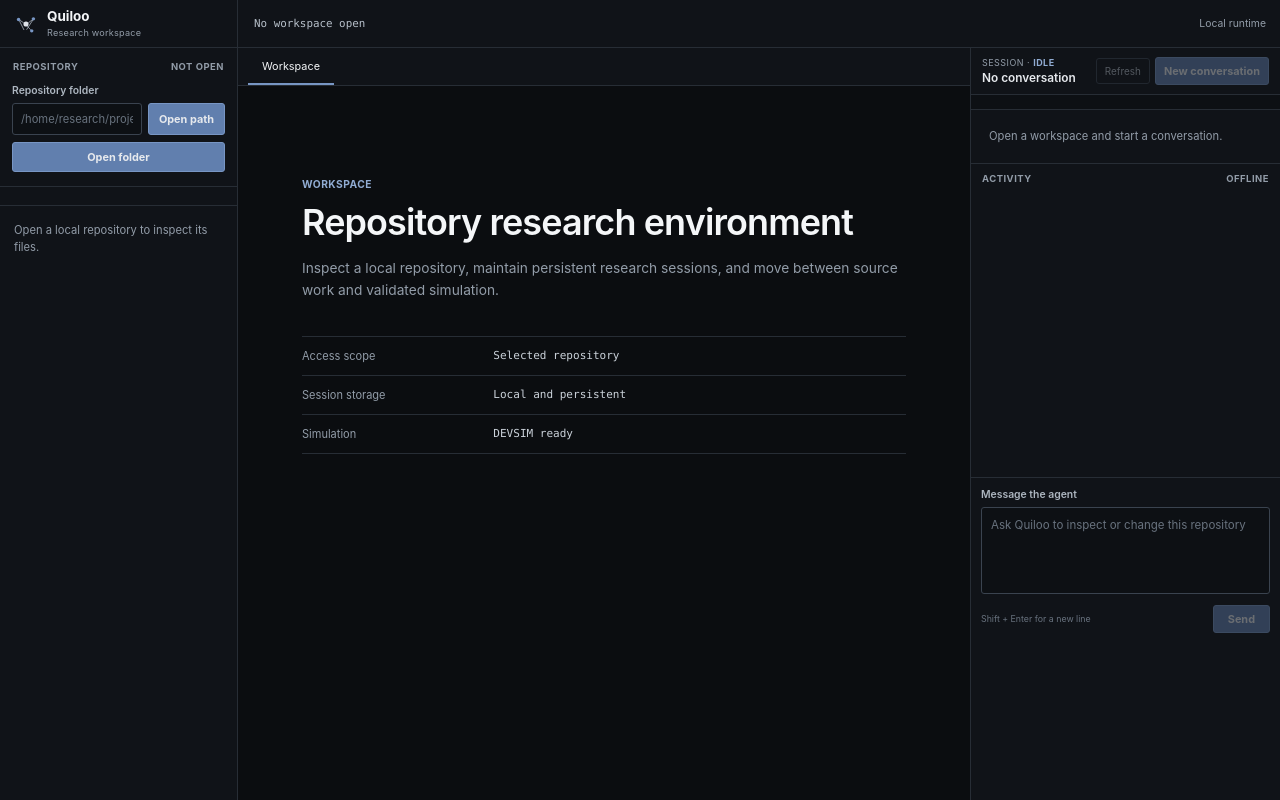
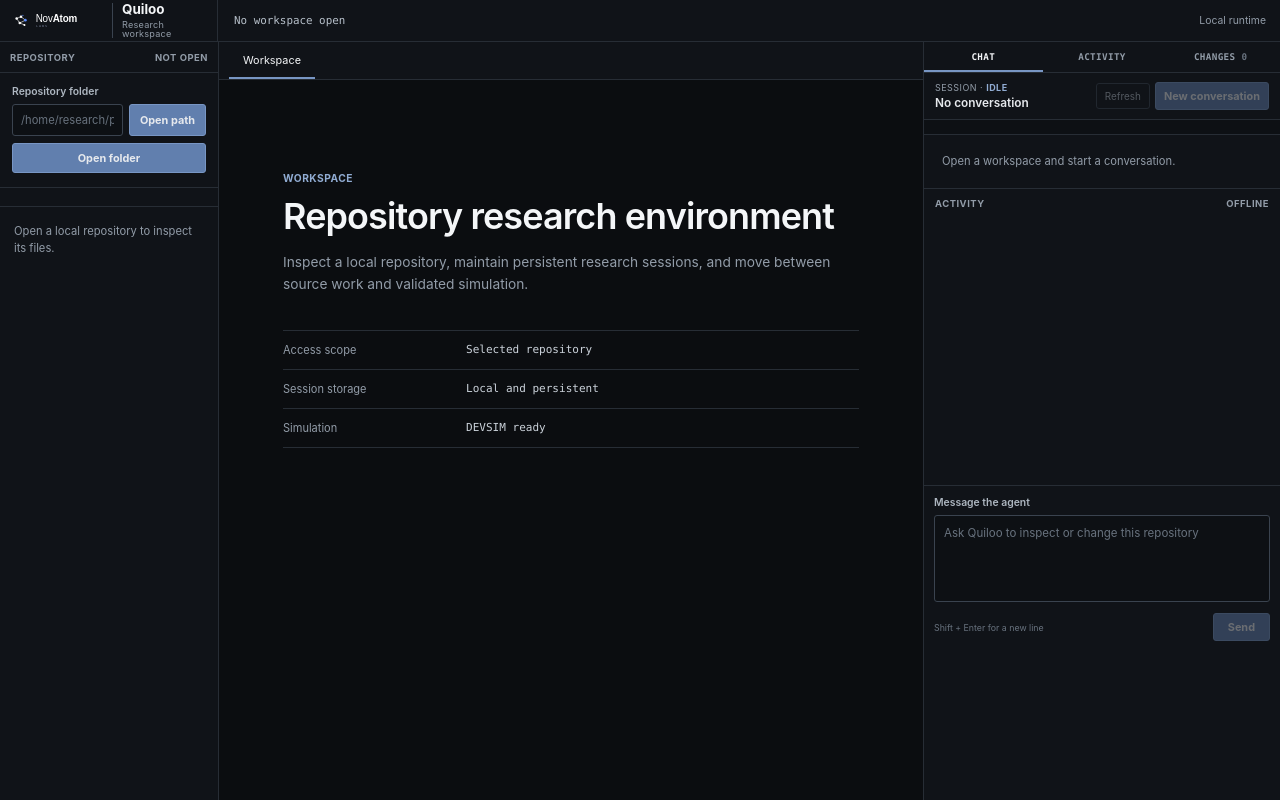
Before and after one commit to NovAtom-Labs/Quiloo, a FastAPI app: page / in a window 1280 px wide. Run offline with FastAPI, Linux system fonts and the light colour scheme; parts of the project's set-up code (start-up, migrations or seed data) failed here and were passed over; some libraries are stand-ins or nearby versions.

Commit message:
feat: build continuous resizable research workbench
Introduce constrained pointer and keyboard pane sizing, responsive repository and agent drawers, shared one-pixel pane boundaries, compact scientific workspace styling, and the official NovAtom Labs white horizontal logo sourced from novatomlabs.com.

```diff
--- /dev/null
+++ b/src/tcad_agent/web/static/ide-layout.js
@@ -0,0 +1,240 @@
+"use strict";
+
+(() => {
+  const DEFAULTS = {explorer: 218, agent: 356};
+  const LIMITS = {
+    explorerMin: 196,
+    explorerMax: 360,
+    agentMin: 320,
+    agentMax: 520,
+    centerMin: 480,
+    desktopMin: 996,
+    narrowMax: 719,
+    keyboardStep: 12,
+  };
+
+  function finite(value, fallback) {
+    const numeric = Number(value);
+    return Number.isFinite(numeric) ? numeric : fallback;
+  }
+
+  function between(value, minimum, maximum) {
+    return Math.max(minimum, Math.min(maximum, value));
+  }
+
+  function clampLayout(input) {
+    const viewport = Math.max(0, finite(input.viewport, 0));
+    let explorer = between(
+      finite(input.explorer, DEFAULTS.explorer),
+      LIMITS.explorerMin,
+      LIMITS.explorerMax,
+    );
+    let agent = between(
+      finite(input.agent, DEFAULTS.agent),
+      LIMITS.agentMin,
+      LIMITS.agentMax,
+    );
+    if (viewport <= LIMITS.narrowMax) {
+      return {mode: "narrow", explorer: 0, agent, center: viewport};
+    }
+    if (viewport < LIMITS.desktopMin) {
+      const maximumAgent = Math.max(LIMITS.agentMin, viewport - LIMITS.centerMin);
+      agent = between(agent, LIMITS.agentMin, maximumAgent);
+      return {mode: "tablet", explorer: 0, agent, center: viewport - agent};
+    }
+    if (explorer + agent + LIMITS.centerMin > viewport) {
+      agent = LIMITS.agentMin;
+      if (explorer + agent + LIMITS.centerMin > viewport) {
+        explorer = between(
+          viewport - agent - LIMITS.centerMin,
+          LIMITS.explorerMin,
+          LIMITS.explorerMax,
+        );
+      }
+    }
+    return {mode: "desktop", explorer, agent, center: viewport - explorer - agent};
+  }
+
+  function resizeByKey(input, side, key) {
+    const current = clampLayout(input);
+    if (current.mode !== "desktop") return current;
+    let explorer = current.explorer;
+    let agent = current.agent;
+    if (side === "explorer" && key === "ArrowLeft") explorer -= LIMITS.keyboardStep;
+    if (side === "explorer" && key === "ArrowRight") explorer += LIMITS.keyboardStep;
+    if (side === "agent" && key === "ArrowLeft") agent += LIMITS.keyboardStep;
+    if (side === "agent" && key === "ArrowRight") agent -= LIMITS.keyboardStep;
+    return clampLayout({viewport: input.viewport, explorer, agent});
+  }
+
+  function resetSide(input, side) {
+    return clampLayout({
+      viewport: input.viewport,
+      explorer: side === "explorer" ? DEFAULTS.explorer : input.explorer,
+      agent: side === "agent" ? DEFAULTS.agent : input.agent,
+    });
+  }
+
+  function parseStoredLayout(serialized) {
+    try {
+      const parsed = JSON.parse(serialized || "{}");
+      return {
+        explorer: Number.isFinite(Number(parsed.explorer))
+          ? Number(parsed.explorer)
+          : DEFAULTS.explorer,
+        agent: Number.isFinite(Number(parsed.agent))
+          ? Number(parsed.agent)
+          : DEFAULTS.agent,
+      };
+    } catch (_error) {
+      return {...DEFAULTS};
+    }
+  }
+
+  function createController(options) {
+    const shell = options.shell;
+    const explorerHandle = options.explorerHandle;
+    const agentHandle = options.agentHandle;
+    const windowRef = options.windowRef || window;
+    const storage = options.storage || windowRef.localStorage;
+    const storageKey = `quiloo.layout.${options.workspaceId || "default"}`;
+    let preferred = parseStoredLayout(storage.getItem(storageKey));
+    let current = null;
+    let dragging = null;
+
+    function viewportWidth() {
+      return shell.getBoundingClientRect().width || windowRef.innerWidth;
+    }
+
+    function apply(next = preferred, {persist = false} = {}) {
+      current = clampLayout({viewport: viewportWidth(), ...next});
+      shell.dataset.layoutMode = current.mode;
+      shell.style.setProperty("--explorer-width", `${current.explorer || DEFAULTS.explorer}px`);
+      shell.style.setProperty("--agent-width", `${current.agent}px`);
+      explorerHandle.setAttribute("aria-valuenow", String(current.explorer));
+      agentHandle.setAttribute("aria-valuenow", String(current.agent));
+      if (current.mode === "desktop") preferred = {
+        explorer: current.explorer,
+        agent: current.agent,
+      };
+      if (persist && current.mode === "desktop") {
+        storage.setItem(storageKey, JSON.stringify(preferred));
+      }
+      options.onModeChange?.(current.mode);
+      return current;
+    }
+
+    function beginDrag(side, event) {
+      if (current.mode !== "desktop") return;
+      dragging = side;
+      shell.classList.add("is-resizing");
+      event.currentTarget.setPointerCapture?.(event.pointerId);
+      event.preventDefault();
+    }
+
+    function moveDrag(event) {
+      if (!dragging) return;
+      const rect = shell.getBoundingClientRect();
+      const next = {
+        explorer: dragging === "explorer" ? event.clientX - rect.left : current.explorer,
+        agent: dragging === "agent" ? rect.right - event.clientX : current.agent,
+      };
+      apply(next);
+    }
+
+    function endDrag() {
+      if (!dragging) return;
+      dragging = null;
+      shell.classList.remove("is-resizing");
+      apply(preferred, {persist: true});
+    }
+
+    function bind(handle, side) {
+      handle.addEventListener("pointerdown", (event) => beginDrag(side, event));
+      handle.addEventListener("keydown", (event) => {
+        if (!["ArrowLeft", "ArrowRight"].includes(event.key)) return;
+        current = resizeByKey({...current, viewport: viewportWidth()}, side, event.key);
+        apply(current, {persist: true});
+        event.preventDefault();
+      });
+      handle.addEventListener("dblclick", () => {
+        current = resetSide({...current, viewport: viewportWidth()}, side);
+        apply(current, {persist: true});
+      });
+    }
+
+    bind(explorerHandle, "explorer");
+    bind(agentHandle, "agent");
+    const onResize = () => apply(preferred);
+    windowRef.addEventListener("pointermove", moveDrag);
+    windowRef.addEventListener("pointerup", endDrag);
+    windowRef.addEventListener("pointercancel", endDrag);
+    windowRef.addEventListener("resize", onResize);
+    apply(preferred);
+    return {
+      apply,
+      destroy() {
+        windowRef.removeEventListener("pointermove", moveDrag);
+        windowRef.removeEventListener("pointerup", endDrag);
+        windowRef.removeEventListener("pointercancel", endDrag);
+        windowRef.removeEventListener("resize", onResize);
+      },
+      getState: () => ({...current}),
+    };
+  }
+
+  function mount(documentRef = document, windowRef = window) {
+    const shell = documentRef.querySelector(".ide-shell");
+    const explorerHandle = documentRef.querySelector("#explorer-resizer");
+    const agentHandle = documentRef.querySelector("#agent-resizer");
+    if (!shell || !explorerHandle || !agentHandle) return null;
+    const explorer = documentRef.querySelector("#workspace-browser");
+    const agent = documentRef.querySelector("#agent-panel");
+    const toggleExplorer = documentRef.querySelector("#toggle-explorer-panel");
+    const closeExplorer = documentRef.querySelector("#close-workspace-browser");
+    const toggleAgent = documentRef.querySelector("#toggle-agent-panel");
+    const workspaceId = windowRef.location.pathname.match(/\/workspaces\/([0-9a-f-]{36})/i)?.[1]
+      || "default";
+
+    function setExplorerOpen(open) {
+      explorer?.classList.toggle("is-open", open);
+      toggleExplorer?.setAttribute("aria-expanded", String(open));
+    }
+
+    toggleExplorer?.addEventListener("click", () => {
+      const open = !explorer.classList.contains("is-open");
+      setExplorerOpen(open);
+      if (open) {
+        agent?.classList.remove("is-open");
+        toggleAgent?.setAttribute("aria-expanded", "false");
+      }
+    });
+    closeExplorer?.addEventListener("click", () => setExplorerOpen(false));
+    toggleAgent?.addEventListener("click", () => setExplorerOpen(false));
+
+    return createController({
+      shell,
+      explorerHandle,
+      agentHandle,
+      workspaceId,
+      windowRef,
+      onModeChange(mode) {
+        if (mode === "desktop") setExplorerOpen(false);
+      },
+    });
+  }
+
+  globalThis.QuilooLayout = {
+    DEFAULTS,
+    LIMITS,
+    clampLayout,
+    createController,
+    mount,
+    parseStoredLayout,
+    resetSide,
+    resizeByKey,
+  };
+  if (typeof document !== "undefined" && typeof window !== "undefined") {
+    window.addEventListener("DOMContentLoaded", () => mount(document, window), {once: true});
+  }
+})();
--- a/src/tcad_agent/web/static/ide.css
+++ b/src/tcad_agent/web/static/ide.css
@@ -1,18 +1,23 @@
-body { overflow: hidden; }
+body { overflow: hidden; background: var(--background); }
 
 .ide-shell {
+  --explorer-width: 218px;
+  --agent-width: 356px;
+  position: relative;
   display: grid;
-  grid-template-columns: minmax(238px, 18vw) minmax(440px, 1fr) minmax(310px, 24vw);
-  grid-template-rows: 48px calc(100vh - 48px);
-  min-width: 980px;
-  min-height: 100vh;
+  grid-template-columns: var(--explorer-width) minmax(480px, 1fr) var(--agent-width);
+  grid-template-rows: 42px minmax(0, 1fr);
+  width: 100vw;
+  height: 100vh;
+  min-width: 0;
+  min-height: 0;
   background: var(--background);
 }
 
 .ide-header {
   grid-column: 1 / -1;
   display: grid;
-  grid-template-columns: minmax(238px, 18vw) minmax(0, 1fr) auto;
+  grid-template-columns: var(--explorer-width) minmax(0, 1fr) auto;
   align-items: center;
   border-bottom: 1px solid var(--border);
   background: var(--surface);
@@ -23,11 +28,13 @@ body { overflow: hidden; }
   align-items: center;
   gap: 9px;
   height: 100%;
-  padding: 0 14px;
+  min-width: 0;
+  padding: 0 11px;
   border-right: 1px solid var(--border);
+  text-decoration: none;
 }
-.brand-mark { width: 24px; height: 24px; }
-.brand > span { display: grid; line-height: 1; }
+.brand-wordmark { display: block; width: 92px; height: 25px; object-fit: contain; object-position: left center; }
+.brand > span { display: grid; min-width: 0; padding-left: 9px; border-left: 1px solid var(--border-strong); line-height: 1; }
 .brand strong { color: var(--text-strong); font-size: 0.84rem; font-weight: 650; }
 .brand small { margin-top: 4px; color: var(--muted); font-size: 0.57rem; letter-spacing: 0.025em; }
 .workspace-status {
@@ -48,16 +55,40 @@ body { overflow: hidden; }
   font-size: 0.68rem;
   text-decoration: none;
 }
-.guided-link:hover, .toggle-agent-panel:hover { color: var(--text-strong); background: var(--surface-hover); }
-.toggle-agent-panel { display: none; }
+.guided-link:hover, .toggle-agent-panel:hover, .toggle-explorer-panel:hover { color: var(--text-strong); background: var(--surface-hover); }
+.toggle-agent-panel, .toggle-explorer-panel { display: none; }
 
 .workspace-browser, .agent-panel { min-height: 0; background: var(--surface); }
-.workspace-browser { overflow-y: auto; border-right: 1px solid var(--border); }
+.workspace-browser { grid-column: 1; grid-row: 2; overflow-y: auto; }
+.workspace-main { grid-column: 2; grid-row: 2; border-left: 1px solid var(--border); border-right: 1px solid var(--border); }
 .agent-panel {
+  grid-column: 3;
+  grid-row: 2;
   display: grid;
-  grid-template-rows: auto auto auto minmax(150px, 1fr) auto minmax(120px, 0.5fr) auto;
-  border-left: 1px solid var(--border);
+  grid-template-rows: 31px auto auto auto minmax(150px, 1fr) auto minmax(120px, 0.5fr) auto;
 }
+.pane-resizer {
+  position: absolute;
+  z-index: 12;
+  top: 42px;
+  bottom: 0;
+  width: 9px;
+  margin-left: -4px;
+  cursor: col-resize;
+  touch-action: none;
+}
+.pane-resizer::after {
+  position: absolute;
+  top: 0;
+  bottom: 0;
+  left: 4px;
+  width: 1px;
+  background: transparent;
+  content: "";
+}
+.pane-resizer:hover::after, .pane-resizer:focus-visible::after, .ide-shell.is-resizing .pane-resizer::after { background: var(--blue); }
+.explorer-resizer { left: var(--explorer-width); }
+.agent-resizer { right: var(--agent-width); }
 .panel-title, .activity-heading {
   display: flex;
   justify-content: space-between;
@@ -67,7 +98,7 @@ body { overflow: hidden; }
   letter-spacing: 0.055em;
   text-transform: uppercase;
 }
-.panel-title { gap: 8px; padding: 13px 13px 0; }
+.panel-title { align-items: center; height: 31px; gap: 8px; padding: 0 10px; border-bottom: 1px solid var(--border); }
 .panel-title > span:first-child { flex: 0 0 auto; }
 .panel-title > span:last-child {
   min-width: 0;
@@ -76,6 +107,8 @@ body { overflow: hidden; }
   text-overflow: ellipsis;
   white-space: nowrap;
 }
+.panel-title-actions { display: flex; align-items: center; justify-content: flex-end; gap: 7px; }
+#close-workspace-browser { display: none; padding: 4px 6px; color: var(--muted); border: 0; background: transparent; font-size: 0.58rem; }
 
 .workspace-form { padding: 12px 12px 14px; border-bottom: 1px solid var(--border); }
 .workspace-form label, .message-form label, dialog label {
@@ -158,7 +191,7 @@ textarea { resize: none; padding: 9px; line-height: 1.45; }
 .tree-back { color: var(--blue-strong); }
 .empty-copy { margin: 8px; color: var(--muted); font-size: 0.7rem; line-height: 1.5; }
 
-.workspace-main { min-width: 0; overflow: auto; background: var(--background); }
+.workspace-main { min-width: 0; min-height: 0; overflow: auto; background: var(--background); }
 .workspace-tabs {
   position: sticky;
   top: 0;
@@ -363,6 +396,29 @@ textarea { resize: none; padding: 9px; line-height: 1.45; }
   padding: 9px 11px;
   border-bottom: 1px solid var(--border);
 }
+.agent-tabs {
+  display: grid;
+  grid-template-columns: repeat(3, 1fr);
+  height: 31px;
+  border-bottom: 1px solid var(--border);
+}
+.agent-tabs button {
+  min-width: 0;
+  padding: 0 6px;
+  overflow: hidden;
+  color: var(--muted);
+  border: 0;
+  border-bottom: 2px solid transparent;
+  background: transparent;
+  font: 600 0.58rem var(--font-mono);
+  letter-spacing: 0.04em;
+  text-overflow: ellipsis;
+  text-transform: uppercase;
+  white-space: nowrap;
+}
+.agent-tabs button.is-active { color: var(--text-strong); border-bottom-color: var(--blue); }
+.agent-tabs button:hover { color: var(--text); background: var(--surface-hover); }
+.agent-tabs span { color: var(--muted-dim); }
 .agent-heading > div:first-child { display: grid; gap: 3px; min-width: 0; }
 .agent-heading span { color: var(--muted); font-size: 0.56rem; letter-spacing: 0.055em; }
 .agent-heading strong { overflow: hidden; font-size: 0.74rem; font-weight: 600; text-overflow: ellipsis; white-space: nowrap; }
--- a/src/tcad_agent/web/templates/ide.html
+++ b/src/tcad_agent/web/templates/ide.html
@@ -6,26 +6,21 @@
     <meta name="color-scheme" content="dark">
     <title>Quiloo workspace · NovAtom Labs</title>
     <link rel="stylesheet" href="/static/theme.css?v=20260924-1">
-    <link rel="stylesheet" href="/static/ide.css?v=20260924-7">
+    <link rel="stylesheet" href="/static/ide.css?v=20260925-1">
   </head>
   <body>
     <div class="ide-shell">
       <header class="ide-header">
         <a class="brand" href="/" aria-label="Quiloo workspace home">
-          <svg class="brand-mark" viewBox="0 0 42 42" aria-hidden="true">
-            <circle cx="21" cy="21" r="4.5"></circle>
-            <circle cx="8" cy="13" r="3"></circle>
-            <circle cx="34" cy="12" r="3"></circle>
-            <circle cx="31" cy="33" r="3"></circle>
-            <path d="M10.5 14.5 17 19M25 19l6.5-5M23.5 25l5.5 6M9.5 15.5l8 16M33 14l-11 17"></path>
-          </svg>
-          <span><strong>Quiloo</strong><small>Research workspace</small></span>
+          <img class="brand-wordmark" src="/static/novatom-logo-horizontal-white.svg" alt="NovAtom Labs">
+          <span class="product-name"><strong>Quiloo</strong><small>Research workspace</small></span>
         </a>
         <div id="workspace-status" class="workspace-status" aria-live="polite">
           No workspace open
         </div>
         <div class="header-actions">
           <span class="runtime-state">Local runtime</span>
+          <button id="toggle-explorer-panel" class="toggle-explorer-panel" type="button" aria-controls="workspace-browser" aria-expanded="false">Repository</button>
           <button id="toggle-agent-panel" class="toggle-agent-panel" type="button" aria-controls="agent-panel" aria-expanded="false">Agent</button>
         </div>
       </header>
@@ -33,7 +28,7 @@
       <aside id="workspace-browser" class="workspace-browser" aria-label="Repository">
         <div class="panel-title">
           <span>REPOSITORY</span>
-          <span id="git-state">NOT OPEN</span>
+          <span class="panel-title-actions"><span id="git-state">NOT OPEN</span><button id="close-workspace-browser" type="button" aria-label="Close repository drawer">Close</button></span>
         </div>
         <form id="workspace-form" class="workspace-form">
           <label for="workspace-path">Repository folder</label>
@@ -48,6 +43,8 @@
           <p class="empty-copy">Open a local repository to inspect its files.</p>
         </div>
       </aside>
+
+      <div id="explorer-resizer" class="pane-resizer explorer-resizer" role="separator" aria-label="Resize repository explorer" aria-orientation="vertical" aria-valuemin="196" aria-valuemax="360" aria-valuenow="218" tabindex="0"></div>
 
       <main id="workspace-main" class="workspace-main">
         <nav id="workspace-tabs" class="workspace-tabs" aria-label="Workspace views">
@@ -96,7 +93,14 @@
         </section>
       </main>
 
+      <div id="agent-resizer" class="pane-resizer agent-resizer" role="separator" aria-label="Resize agent pane" aria-orientation="vertical" aria-valuemin="320" aria-valuemax="520" aria-valuenow="356" tabindex="0"></div>
+
       <aside id="agent-panel" class="agent-panel" aria-label="Agent conversation">
+        <nav id="agent-tabs" class="agent-tabs" aria-label="Agent views">
+          <button class="is-active" type="button" data-agent-view="chat" aria-selected="true">Chat</button>
+          <button type="button" data-agent-view="activity" aria-selected="false">Activity</button>
+          <button type="button" data-agent-view="changes" aria-selected="false">Changes <span id="changes-count">0</span></button>
+        </nav>
         <div class="agent-heading">
           <div><span>SESSION · <b id="run-state">IDLE</b></span><strong id="conversation-title">No conversation</strong></div>
           <div class="agent-heading-actions">
@@ -144,6 +148,9 @@
     </dialog>
     <script src="/static/ide-state.js?v=20260924-4" defer></script>
     <script src="/static/file-viewer.js?v=20260924-1" defer></script>
-    <script src="/static/ide.js?v=20260924-6" defer></script>
+    <script src="/static/ide-markdown.js?v=20260925-1" defer></script>
+    <script src="/static/ide-events.js?v=20260925-1" defer></script>
+    <script src="/static/ide-layout.js?v=20260925-1" defer></script>
+    <script src="/static/ide.js?v=20260925-1" defer></script>
   </body>
 </html>
```
Also changed, not shown: other parts of src/tcad_agent/web/static/ide.css (+42 -31 lines), tests/e2e/test_ide_shell.py (+9 -0 lines), tests/js/ide_layout.test.js (added, +107 -0 lines), tests/unit/web/test_ide_javascript.py (+15 -0 lines), src/tcad_agent/web/static/novatom-logo-horizontal-white.svg (added).
